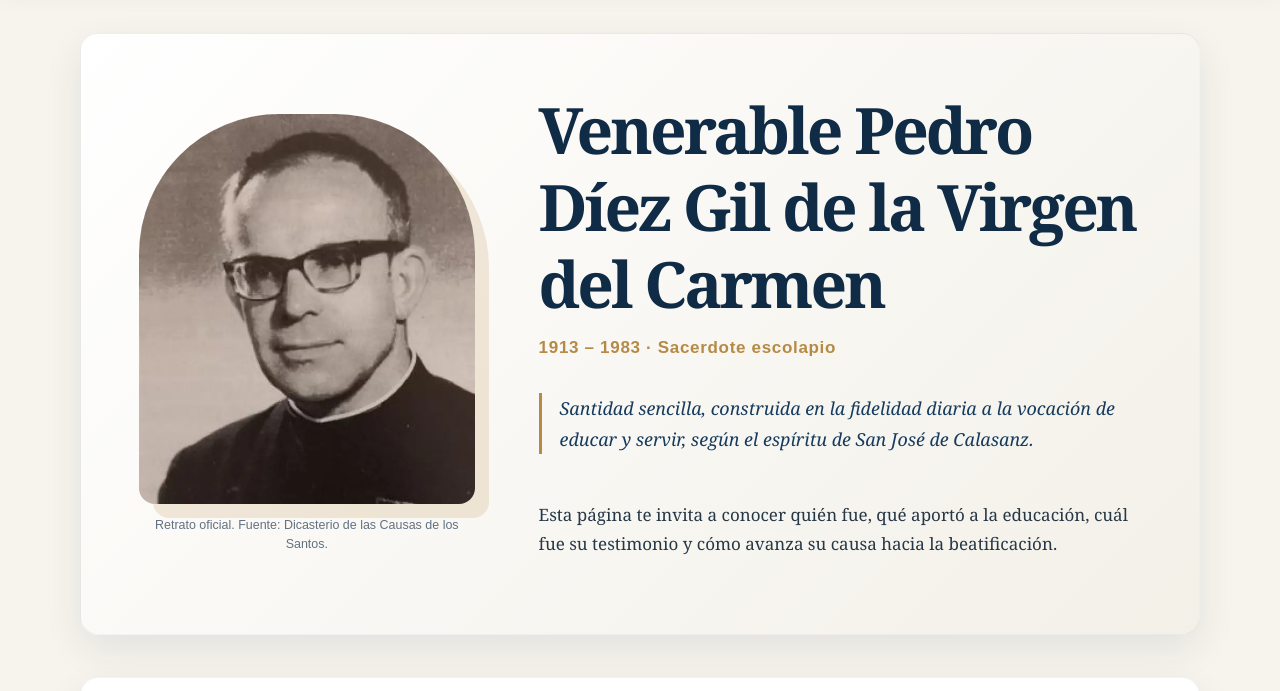
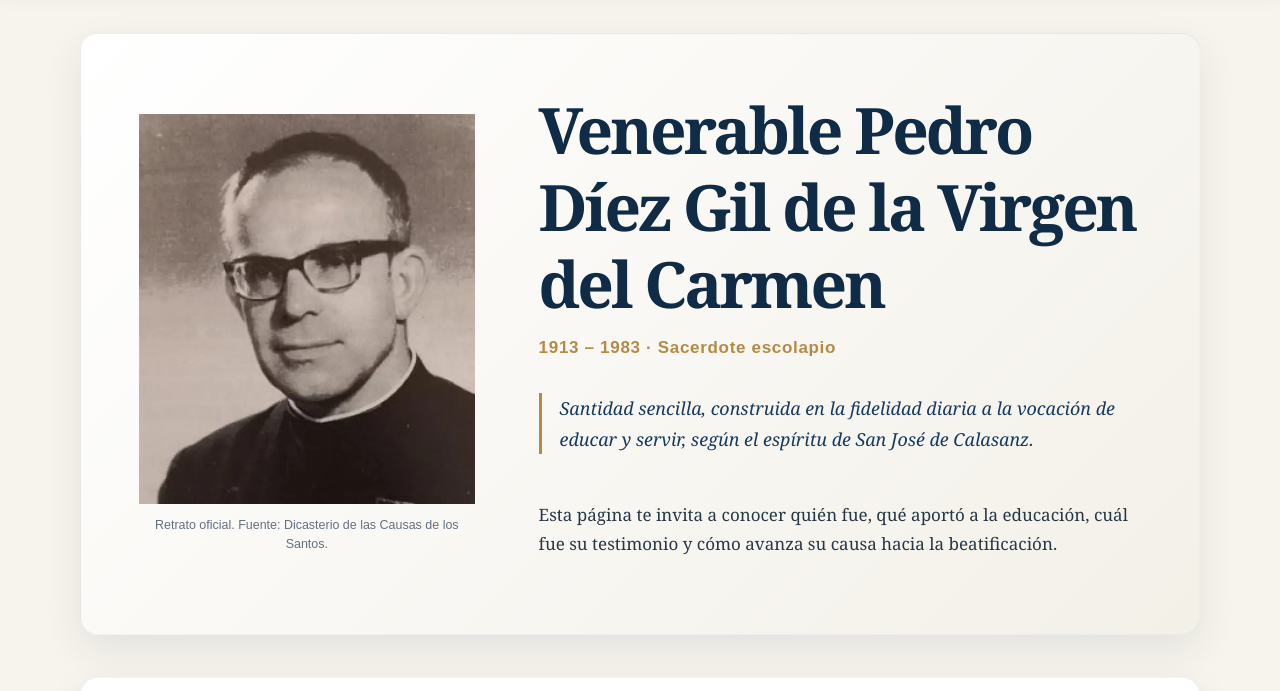
Before and after one commit to Humanidades2026/Protecto, a plain HTML site: page index.html in a window 1280 px wide. Shown: the part 92-783 px from the top of the page. Drawn offline with Linux system fonts and the light colour scheme.

Commit message:
Add files via upload

```diff
--- a/css/styles.css
+++ b/css/styles.css
@@ -132,8 +132,6 @@ main > section {
   max-height: 390px;
   object-fit: cover;
   object-position: center top;
-  border-radius: 140px 140px 16px 16px;
-  box-shadow: 14px 14px 0 rgba(181, 138, 69, .18);
 }
 
 figcaption {
```
